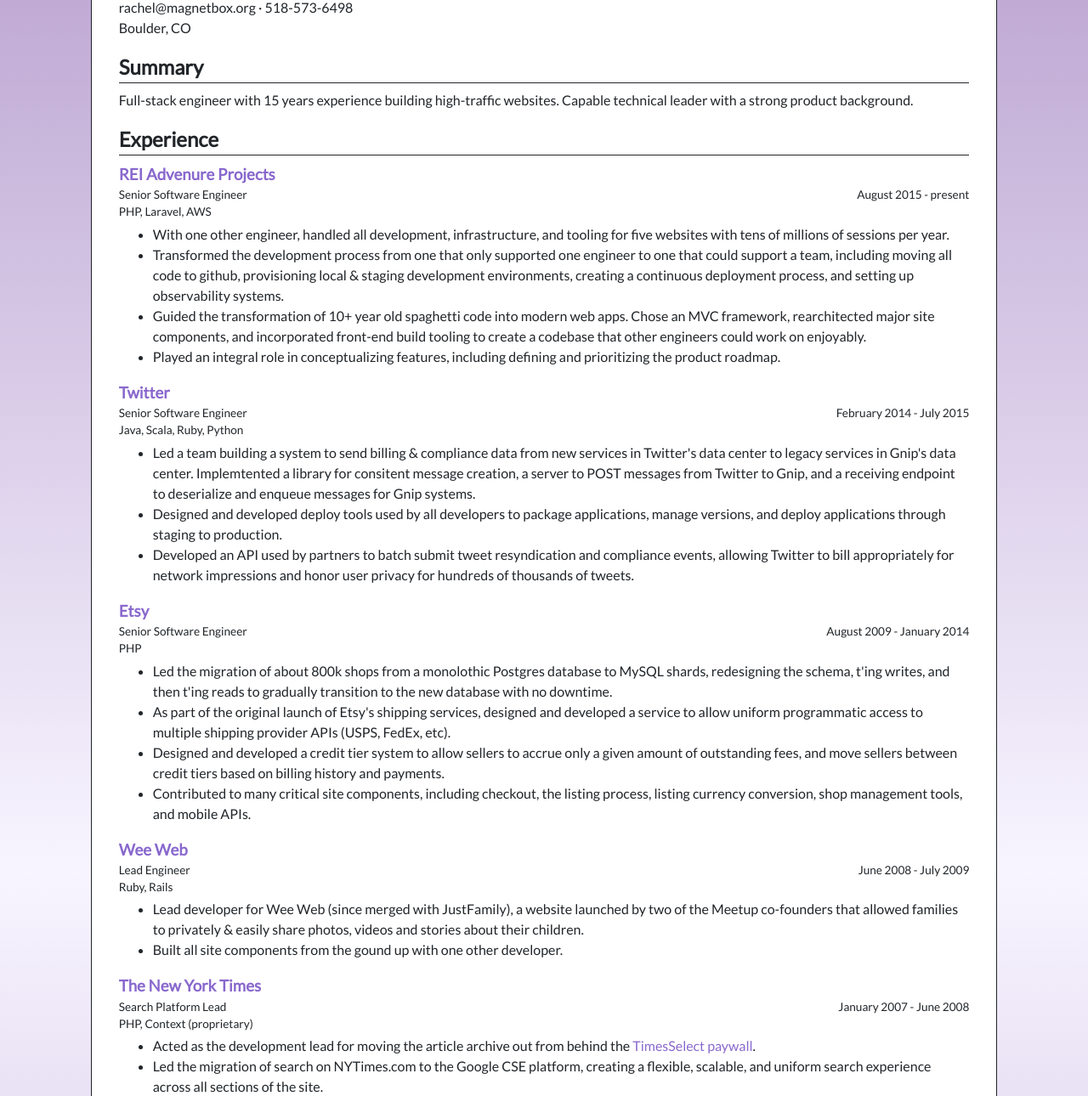
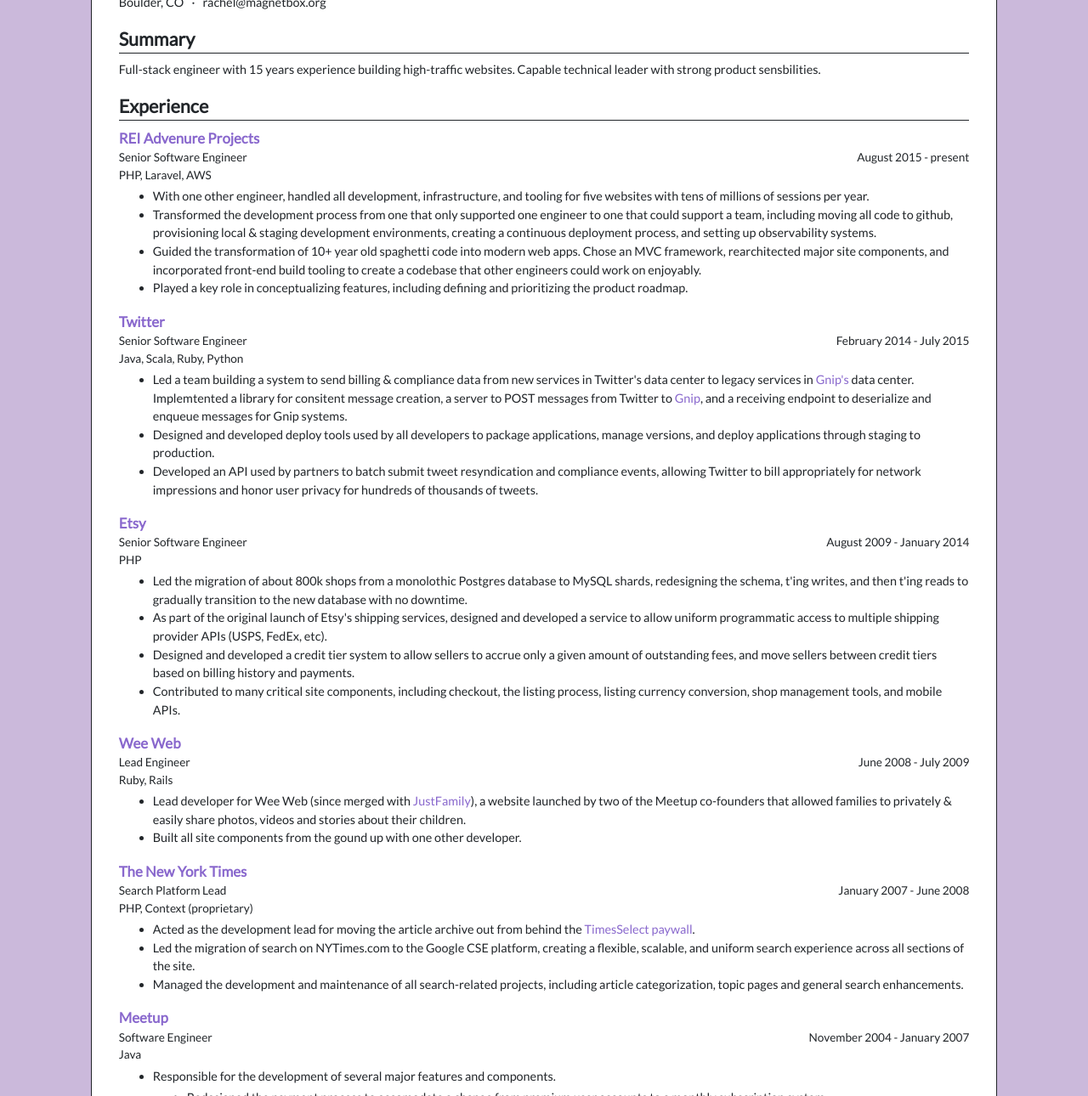
Before and after one commit to rachelv/magnetbox.org, a plain HTML site: page resume/index.html in a window 1280 px wide. Shown: the part 108-1398 px from the top of the page at 85% size. Drawn offline with Linux system fonts and the light colour scheme.

Commit message:
resume tweaks

```diff
--- a/resume/index.html
+++ b/resume/index.html
@@ -19,12 +19,11 @@
 
                 <h1>Rachel Vecchitto</h1>
                 <div class="contact">
-                    <p>rachel@magnetbox.org &middot; 518-573-6498</p>
-                    <p>Boulder, CO</p>
+                    <p>Boulder, CO <span class="separator">&middot;</span> rachel@magnetbox.org</p>
                 </div>
 
                 <h2>Summary</h2>
-                <p>Full-stack engineer with 15 years experience building high-traffic websites. Capable technical leader with a strong product background.</p>
+                <p>Full-stack engineer with 15 years experience building high-traffic websites. Capable technical leader with strong product sensbilities.</p>
 
                 <h2>Experience</h2>
 
@@ -40,7 +39,7 @@
                     <li>With one other engineer, handled all development, infrastructure, and tooling for five websites with tens of millions of sessions per year.</li>
                     <li>Transformed the development process from one that only supported one engineer to one that could support a team, including moving all code to github, provisioning local &amp; staging development environments, creating a continuous deployment process, and setting up observability systems.</li>
                     <li>Guided the transformation of 10+ year old spaghetti code into modern web apps. Chose an MVC framework, rearchitected major site components, and incorporated front-end build tooling to create a codebase that other engineers could work on enjoyably.</li>
-                    <li>Played an integral role in conceptualizing features, including defining and prioritizing the product roadmap.</li>
+                    <li>Played a key role in conceptualizing features, including defining and prioritizing the product roadmap.</li>
                 </ul>
 
                 <h3><a target="_blank" href="https://twitter.com">Twitter</a></h3>
@@ -52,7 +51,7 @@
                     <div class="tech">Java, Scala, Ruby, Python</div>
                 </div>
                 <ul>
-                    <li>Led a team building a system to send billing &amp; compliance data from new services in Twitter's data center to legacy services in Gnip's data center. Implemtented a library for consitent message creation, a server to POST messages from Twitter to Gnip, and a receiving endpoint to deserialize and enqueue messages for Gnip systems.</li>
+                    <li>Led a team building a system to send billing &amp; compliance data from new services in Twitter's data center to legacy services in <a target="_blank" href="https://en.wikipedia.org/wiki/Gnip">Gnip's</a> data center. Implemtented a library for consitent message creation, a server to POST messages from Twitter to <a target="_blank" href="https://en.wikipedia.org/wiki/Gnip">Gnip</a>, and a receiving endpoint to deserialize and enqueue messages for Gnip systems.</li>
                     <li>Designed and developed deploy tools used by all developers to package applications, manage versions, and deploy applications through staging to production.</li>
                     <li>Developed an API used by partners to batch submit tweet resyndication and compliance events, allowing Twitter to bill appropriately for network impressions and honor user privacy for hundreds of thousands of tweets.</li>
                 </ul>
@@ -81,7 +80,7 @@
                     <div class="tech">Ruby, Rails</div>
                 </div>
                 <ul>
-                    <li>Lead developer for Wee Web (since merged with JustFamily), a website launched by two of the Meetup co-founders that allowed families to privately &amp; easily share photos, videos and stories about their children.</li>
+                    <li>Lead developer for Wee Web (since merged with <a target="_blank" href="http://justfamily.com">JustFamily</a>), a website launched by two of the Meetup co-founders that allowed families to privately &amp; easily share photos, videos and stories about their children.</li>
                     <li>Built all site components from the gound up with one other developer.</li>
                 </ul>
 
@@ -96,7 +95,7 @@
                 <ul>
                     <li>Acted as the development lead for moving the article archive out from behind the <a target="_blank" href="http://www.nytimes.com/ref/membercenter/lettertoreaders.html">TimesSelect paywall</a>.</li>
                     <li>Led the migration of search on NYTimes.com to the Google CSE platform, creating a flexible, scalable, and uniform search experience across all sections of the site.</li>
-                    <li>Managed the development and maintenance of all search-related projects, including article categorization, <a target="_blank" href="http://www.nytimes.com/pages/topics/index.html">topic pages</a> and general search enhancements.</li>
+                    <li>Managed the development and maintenance of all search-related projects, including article categorization, topic pages and general search enhancements.</li>
                 </ul>
 
                 <h3><a target="_blank" href="https://www.meetup.com">Meetup</a></h3>
@@ -155,7 +154,7 @@
                     <div class="dates">2012 - present</div>
                 </div>
                 <ul>
-                    <li>Designed and developed a ski day tracking site for passionate skiers that has been used to track over 10,000 ski days. </li>
+                    <li>Designed and developed a ski day tracking site for passionate skiers that has been used to track over 15,000 ski days. </li>
                 </ul>
 
                 <h2>Education</h2>
--- a/resume/styles.css
+++ b/resume/styles.css
@@ -1,10 +1,7 @@
 body {
     font-family: 'Lato', sans-serif;
-    background-color: #eee;
-    background: -webkit-gradient(linear,  left top,  left bottom,
-        color-stop(0%, rgba(85, 26, 139, .4)),
-        color-stop(50%, rgba(230, 220, 255, .3)),
-        color-stop(100%, rgba(85, 26, 139, .4)));
+    font-size: 0.9rem;
+    background-color: rgba(85, 26, 139, .3);
 }
 
 a {
@@ -68,6 +65,11 @@
     margin-top: 0.25rem;
 }
 
+.separator {
+    display: inline-block;
+    margin: 0 0.4rem;
+}
+
 .meta {
     clear: both;
     font-size: 0.85rem;
```
